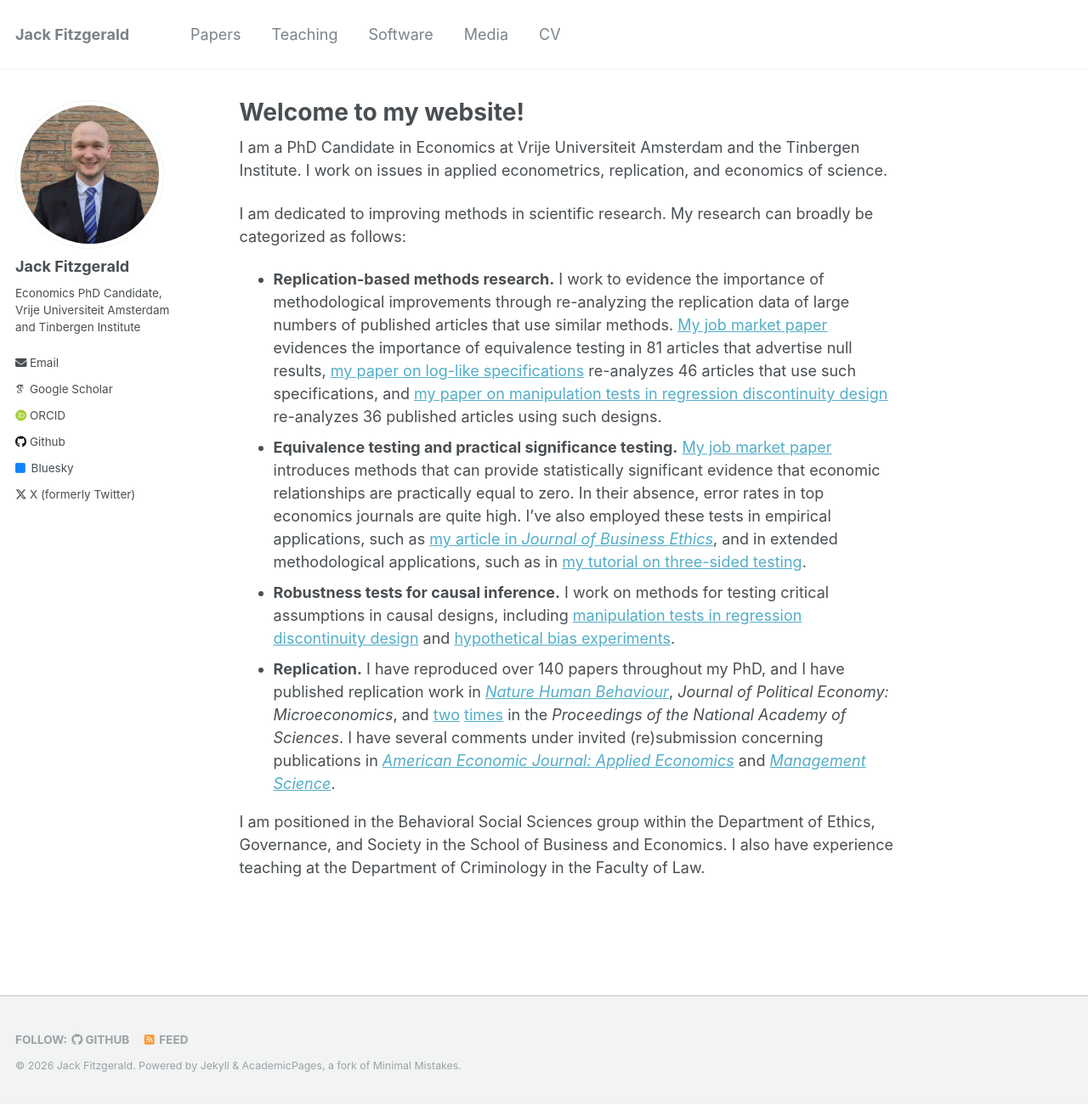
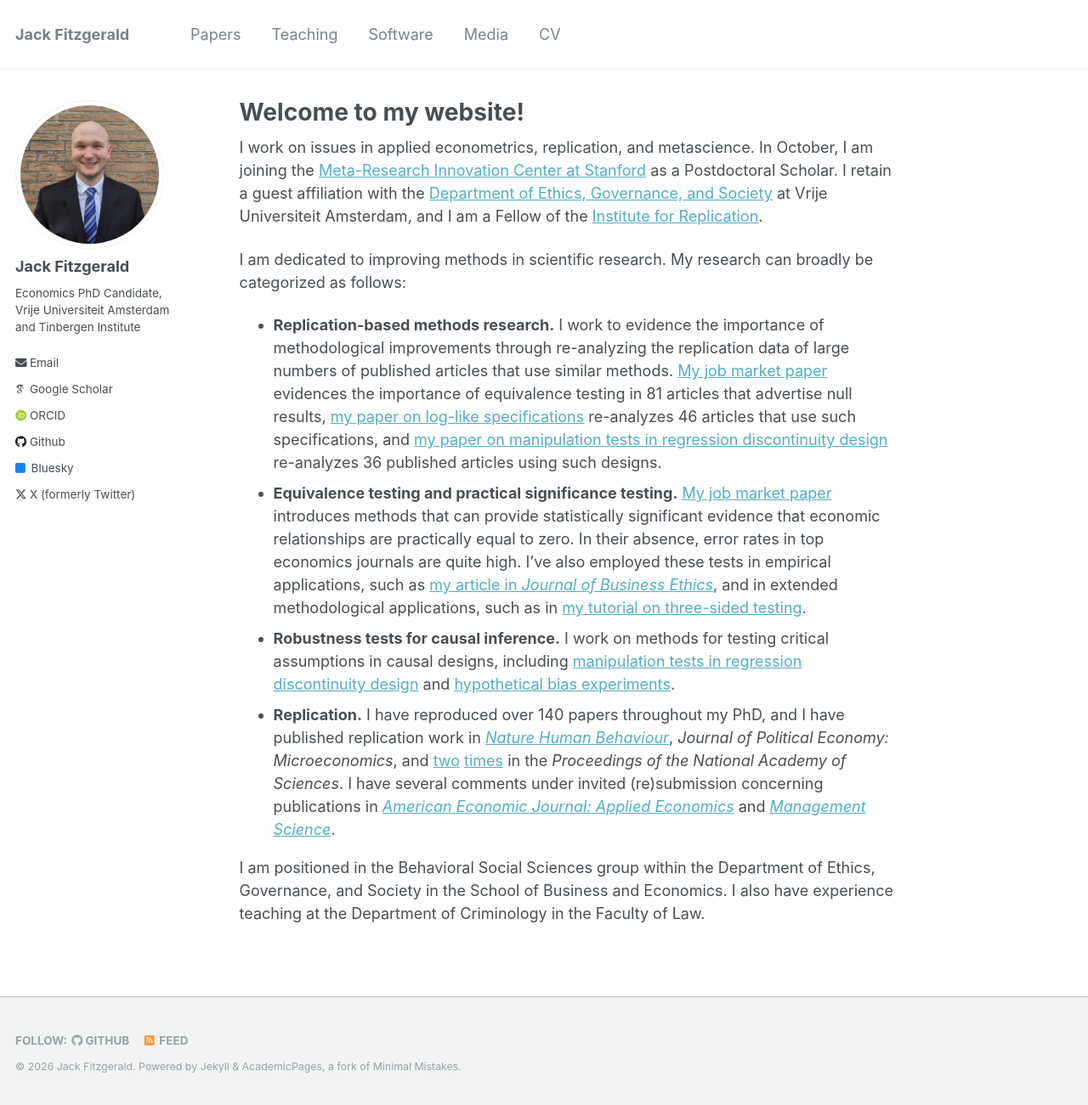
Before and after one commit to jack-fitzgerald/jack-fitzgerald.github.io, a Jekyll site: the page built from _pages/about.md, in a window 1280 px wide and 1301 px high. Shown: the whole window at 85% size. Built offline with Jekyll 4.4.1, drawn with Linux system fonts in a browser that asks for light colours; some web fonts are replaced.

Commit message:
Update about.md

```diff
--- a/_pages/about.md
+++ b/_pages/about.md
@@ -7,7 +7,7 @@ redirect_from:
   - /about.html
 ---
 
-I am a PhD Candidate in Economics at Vrije Universiteit Amsterdam and the Tinbergen Institute. I work on issues in applied econometrics, replication, and economics of science.
+I work on issues in applied econometrics, replication, and metascience. In October, I am joining the [Meta-Research Innovation Center at Stanford](https://metrics.stanford.edu/) as a Postdoctoral Scholar. I retain a guest affiliation with the [Department of Ethics, Governance, and Society](https://vu.nl/en/about-vu/faculties/school-of-business-and-economics/departments/ethics-governance-and-society) at Vrije Universiteit Amsterdam, and I am a Fellow of the [Institute for Replication](https://www.i4replicat).
 
 I am dedicated to improving methods in scientific research. My research can broadly be categorized as follows:
 * **Replication-based methods research.** I work to evidence the importance of methodological improvements through re-analyzing the replication data of large numbers of published articles that use similar methods. [My job market paper](https://doi.org/10.31222/osf.io/d7sqr_v2) evidences the importance of equivalence testing in 81 articles that advertise null results, [my paper on log-like specifications](https://doi.org/10.31222/osf.io/juda7_v2) re-analyzes 46 articles that use such specifications, and [my paper on manipulation tests in regression discontinuity design](https://doi.org/10.31222/osf.io/2dgrp_v1) re-analyzes 36 published articles using such designs.
```
